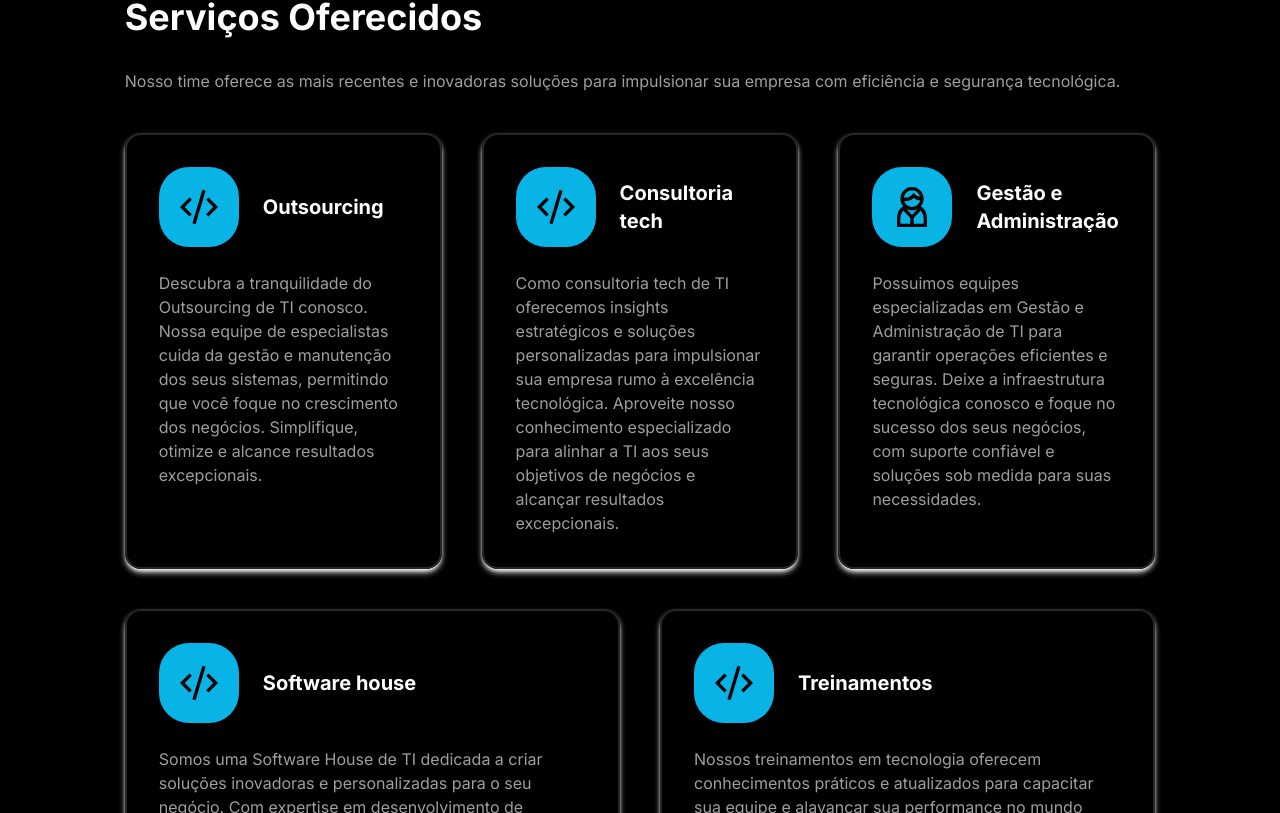
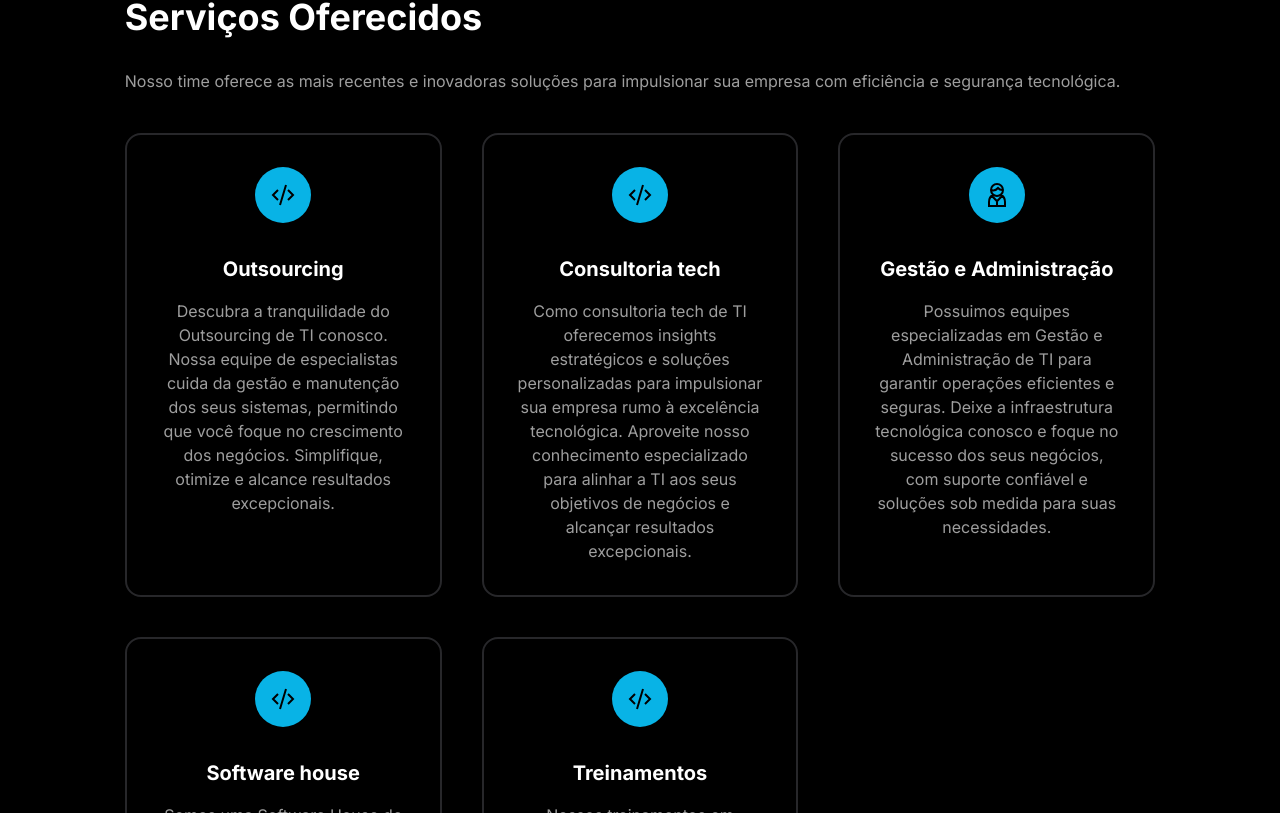
Before and after one commit to RodrigoNeoEx/prorise, a Next.js app: page / in a window 1280 px wide. Shown: the part 867-1680 px from the top of the page. Built offline with nearby package versions, Linux system fonts and the light colour scheme.

Commit message:
[refactor] Services Section Refactoring

```diff
--- a/src/components/ProjectsSection.tsx
+++ b/src/components/ProjectsSection.tsx
@@ -18,7 +18,7 @@ export const ProjectsSection = () => {
 			imageSrc: FundoHome,
 			title: "Projeto 1",
 			description:
-				"Nossa bodyshop de TI oferece talentos especializados para atender às suas necessidades de desenvolvimento, manutenção e suporte de software. Contamos com uma equipe qualificada para agregar valor e eficiência ao seu projeto.",
+				"Descubra a tranquilidade do Outsourcing de TI conosco. Nossa equipe cuida da gestão e manutenção dos sistemas, permitindo que você foque no crescimento dos negócios. Simplifique, otimize e alcance resultados excepcionais.",
 		},
 		{
 			imageSrc: FundoHome,
--- a/src/components/sections/ServicesSection.tsx
+++ b/src/components/sections/ServicesSection.tsx
@@ -21,31 +21,31 @@ export const ServicesSection = () => {
 
 	const services = [
 		{
-			icon: <GrCode size={40} color="white" />,
+			icon: <GrCode size={24} color="white" />,
 			title: "Outsourcing",
 			description:
 				"Descubra a tranquilidade do Outsourcing de TI conosco. Nossa equipe de especialistas cuida da gestão e manutenção dos seus sistemas, permitindo que você foque no crescimento dos negócios. Simplifique, otimize e alcance resultados excepcionais.",
 		},
 		{
-			icon: <GrCode size={40} color="white" />,
+			icon: <GrCode size={24} color="white" />,
 			title: "Consultoria tech",
 			description:
 				"Como consultoria tech de TI oferecemos insights estratégicos e soluções personalizadas para impulsionar sua empresa rumo à excelência tecnológica. Aproveite nosso conhecimento especializado para alinhar a TI aos seus objetivos de negócios e alcançar resultados excepcionais.",
 		},
 		{
-			icon: <GrUserManager size={40} color="white" />,
+			icon: <GrUserManager size={24} color="white" />,
 			title: "Gestão e Administração",
 			description:
 				"Possuimos equipes especializadas em Gestão e Administração de TI para garantir operações eficientes e seguras. Deixe a infraestrutura tecnológica conosco e foque no sucesso dos seus negócios, com suporte confiável e soluções sob medida para suas necessidades.",
 		},
 		{
-			icon: <GrCode size={40} color="white" />,
+			icon: <GrCode size={24} color="white" />,
 			title: "Software house",
 			description:
 				"Somos uma Software House de TI dedicada a criar soluções inovadoras e personalizadas para o seu negócio. Com expertise em desenvolvimento de software, entregamos produtos de alta qualidade, impulsionando a eficiência e o crescimento da sua empresa.",
 		},
 		{
-			icon: <GrCode size={40} color="white" />,
+			icon: <GrCode size={24} color="white" />,
 			title: "Treinamentos",
 			description:
 				"Nossos treinamentos em tecnologia oferecem conhecimentos práticos e atualizados para capacitar sua equipe e alavancar sua performance no mundo digital. Desenvolva habilidades essenciais para enfrentar os desafios tecnológicos e impulsionar o sucesso do seu negócio.",
@@ -81,7 +81,7 @@ export const ServicesSection = () => {
 				/>
 				<motion.div ref={servicesContainerRef}>
 					<motion.div
-						className="mt-10 flex w-fit flex-wrap justify-center gap-10 text-center md:gap-20 xl:gap-10"
+						className="mt-10 grid grid-cols-[repeat(auto-fill,minmax(300px,1fr))] justify-center gap-10 text-center"
 						variants={containerAnimation}
 						initial="hidden"
 						animate={controls}
@@ -90,18 +90,19 @@ export const ServicesSection = () => {
 							return (
 								<motion.div
 									key={title}
-									className="col flex flex-1 flex-col items-center gap-6 rounded-2xl border-2 border-dark-500 p-8 shadow-md shadow-white"
+									className="col flex flex-col items-center gap-4 rounded-2xl border-2 border-dark-500 p-8 shadow-md"
 									variants={itemAnimation}
 									whileHover={{ scale: 1.03 }}
 								>
-									<div className="flex w-full items-center gap-6">
-										<div className="flex h-20 w-20 items-center justify-center rounded-[30px] bg-primary">
-											{icon}
-										</div>
-										<h4 className="max-w-full flex-1 text-start text-xl font-bold">{title}</h4>
+									<div className="flex h-14 w-14 items-center justify-center rounded-[30px] bg-primary">
+										{icon}
 									</div>
 
-									<p className="text-start text-custom-gray-500">{description}</p>
+									<h4 className="mt-4 max-w-full text-center text-xl font-bold">{title}</h4>
+
+									<p className="text-center text-base leading-normal text-custom-gray-500">
+										{description}
+									</p>
 								</motion.div>
 							);
 						})}
```
